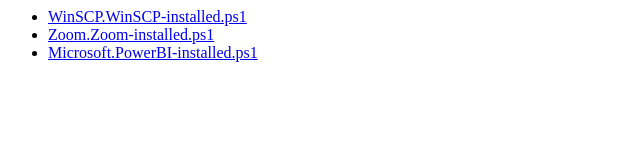
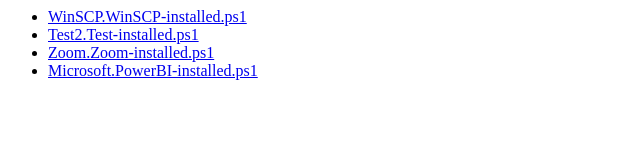
Before and after one commit to DF-UEA/df-uea.github.io, a plain HTML site: page wau-mods/index.html in a window 1280 px wide. Shown: the whole page, without its empty margins (0-640 px from the left). Drawn offline with Linux system fonts and the light colour scheme.

Commit message:
Updated index.html

```diff
--- a/wau-mods/index.html
+++ b/wau-mods/index.html
@@ -1 +1 @@
-<ul><li><a href='WinSCP.WinSCP-installed.ps1'>WinSCP.WinSCP-installed.ps1</a></li><li><a href='Zoom.Zoom-installed.ps1'>Zoom.Zoom-installed.ps1</a></li><li><a href='Microsoft.PowerBI-installed.ps1'>Microsoft.PowerBI-installed.ps1</a></li></ul>
+<ul><li><a href='WinSCP.WinSCP-installed.ps1'>WinSCP.WinSCP-installed.ps1</a></li><li><a href='Test2.Test-installed.ps1'>Test2.Test-installed.ps1</a></li><li><a href='Zoom.Zoom-installed.ps1'>Zoom.Zoom-installed.ps1</a></li><li><a href='Microsoft.PowerBI-installed.ps1'>Microsoft.PowerBI-installed.ps1</a></li></ul>
```
